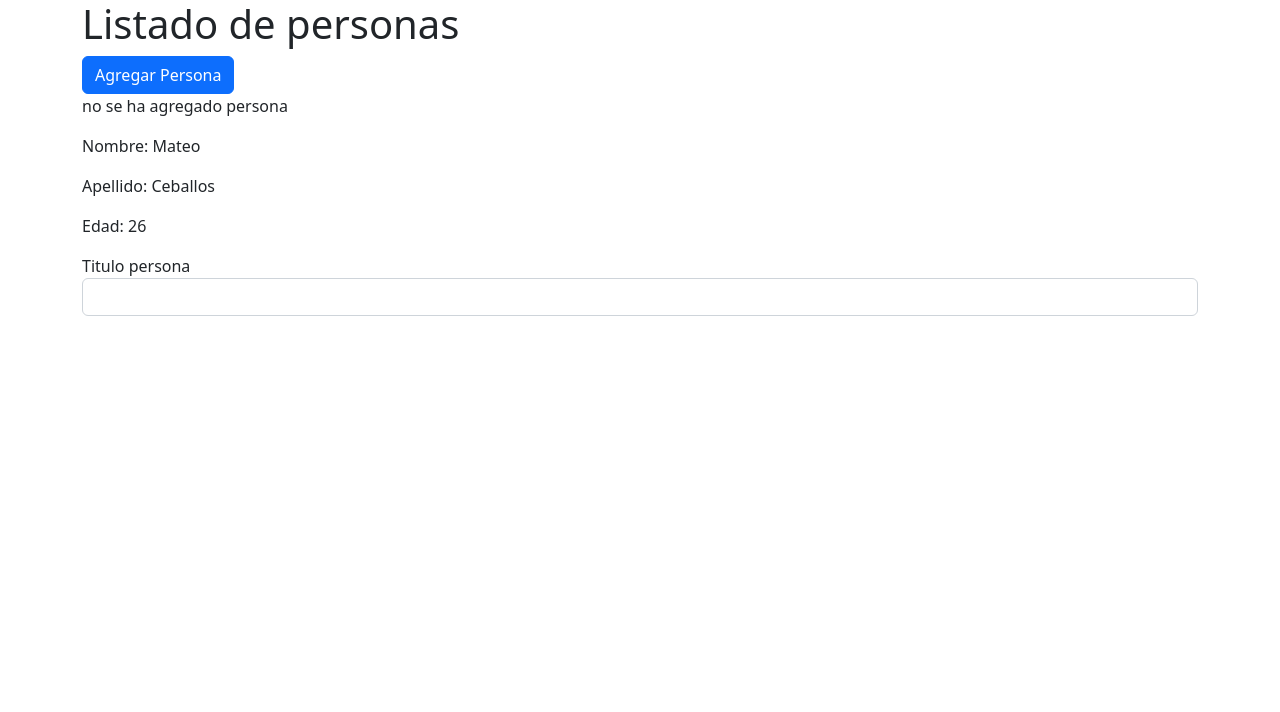
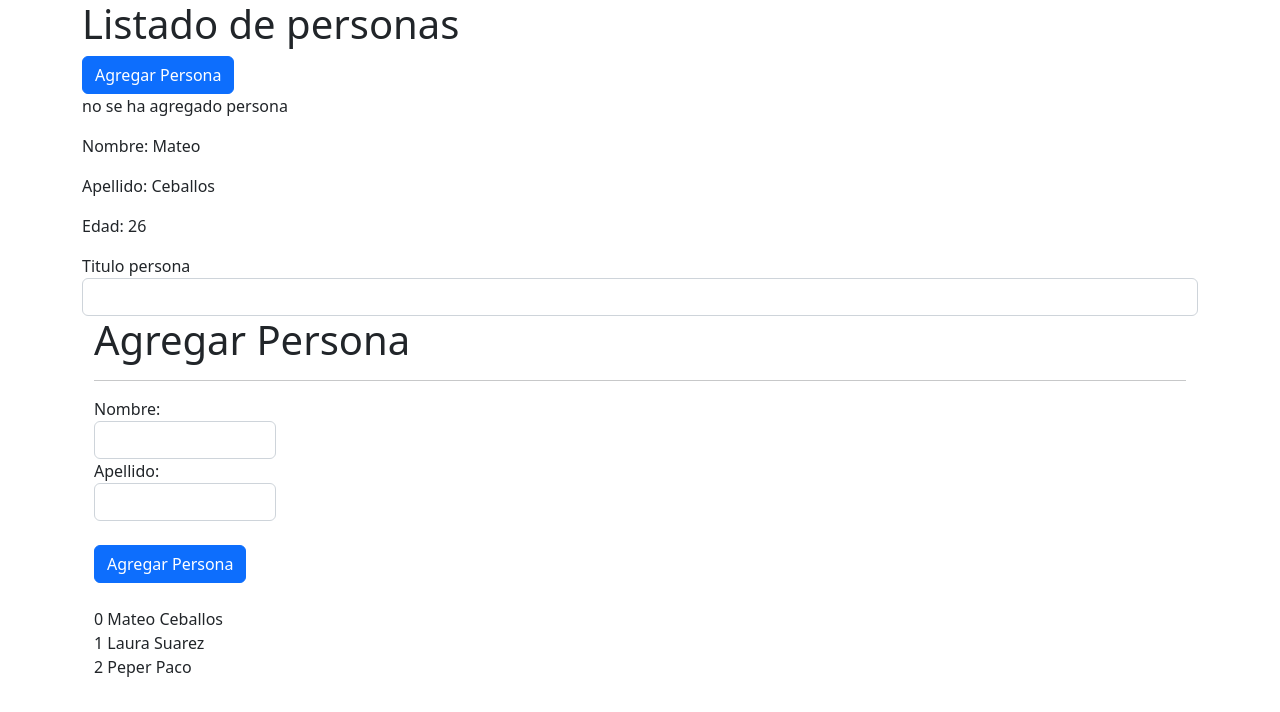
Before and after one commit to mateocles/angular-templete, an Angular app: page / in a window 1280 px wide. Shown: the top 712 px of the page. Built offline with nearby package versions, Linux system fonts and the light colour scheme.

Commit message:
add class person and form

```diff
--- a/src/app/app.component.ts
+++ b/src/app/app.component.ts
@@ -1,4 +1,5 @@
 import { Component } from '@angular/core';
+import { Person } from './persons/person.model';
 
 @Component({
   selector: 'app-root',
@@ -7,5 +8,4 @@ import { Component } from '@angular/core';
 })
 export class AppComponent {
   title = 'new-firt-app';
-  text = 'prueba';
 }
--- /dev/null
+++ b/src/app/persons/person.model.ts
@@ -0,0 +1,9 @@
+export class Person {
+  name: string = '';
+  lastName: string = '';
+
+  constructor(name: string, lastName: string) {
+    this.name = name;
+    this.lastName = lastName;
+  }
+}
--- a/src/app/persons/persons.component.html
+++ b/src/app/persons/persons.component.html
@@ -8,11 +8,39 @@
 			<ng-template #notView>
 				<p>no se ha agregado persona</p>
 			</ng-template>
+
 			<app-person></app-person>
 
 			<label for="">Titulo persona</label>
 			<input type="text" class="form-control" [(ngModel)]="title">
 			{{title}}
+
+			<div class="container">
+				<div class="col">
+					<h1>
+						Agregar Persona
+					</h1>
+					<hr>
+					<form class="form-row">
+						<div class="form-group col-md-2">
+							<label for="name">Nombre:</label>
+							<input type="text" class="form-control" name="name" id="name" [(ngModel)]="nameInput">
+						</div>
+						<div class="form-group col-md-2">
+							<label for="lastName">Apellido:</label>
+							<input type="text" class="form-control" name="lastName" id="lastName" [(ngModel)]="lastNameInput">
+						</div>
+						<div class="col mt-4 mb-4">
+							<button class="btn btn-primary" type="submit" (click)="addPerson()">Agregar Persona</button>
+						</div>
+					</form>
+				</div>
+			</div>
+			<div class="container" *ngFor="let person of persons; let i= index">
+				{{i}}
+				{{person.name}}
+				{{person.lastName}}
+			</div>
 		</div>
 	</div>
 </div>
--- a/src/app/persons/persons.component.ts
+++ b/src/app/persons/persons.component.ts
@@ -1,4 +1,5 @@
 import { Component } from '@angular/core';
+import { Person } from './person.model';
 
 @Component({
   selector: 'app-persons',
@@ -10,11 +11,20 @@ export class PersonsComponent {
   message = 'No ha agregado ninguna persona';
   title = '';
   view = false;
-
+  nameInput: string = '';
+  lastNameInput: string = '';
+  persons: Person[] = [
+    new Person('Mateo', 'Ceballos'),
+    new Person('Laura', 'Suarez'),
+    new Person('Peper', 'Paco'),
+  ];
   addPerson() {
     this.view = !this.view;
     this.message = 'Se ha agrego una persona';
     console.log('add');
+    this.persons.push(new Person(this.nameInput, this.lastNameInput));
+    this.lastNameInput = '';
+    this.nameInput = '';
   }
   changeTitle(e: Event) {
     this.title = (<HTMLInputElement>e.target).value;
```
